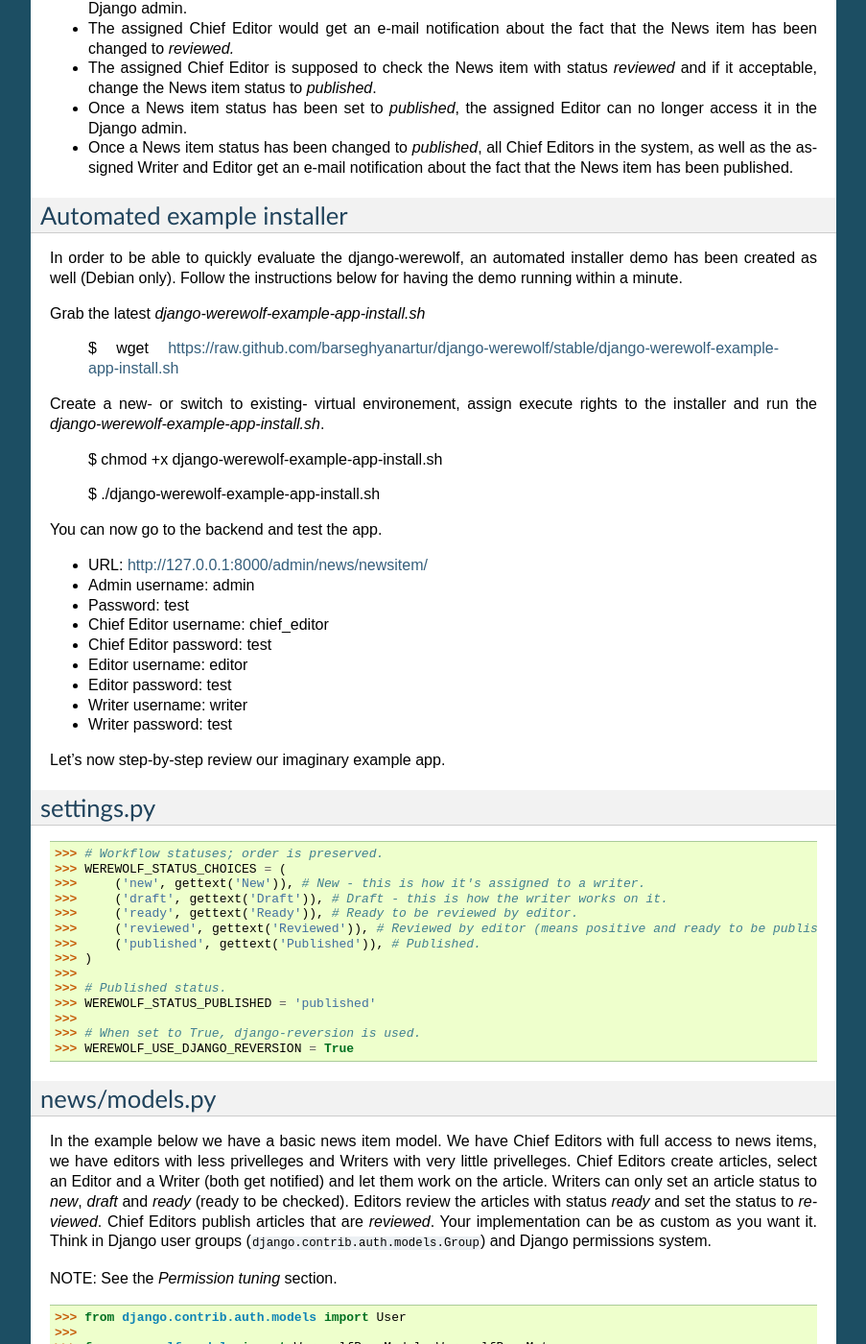
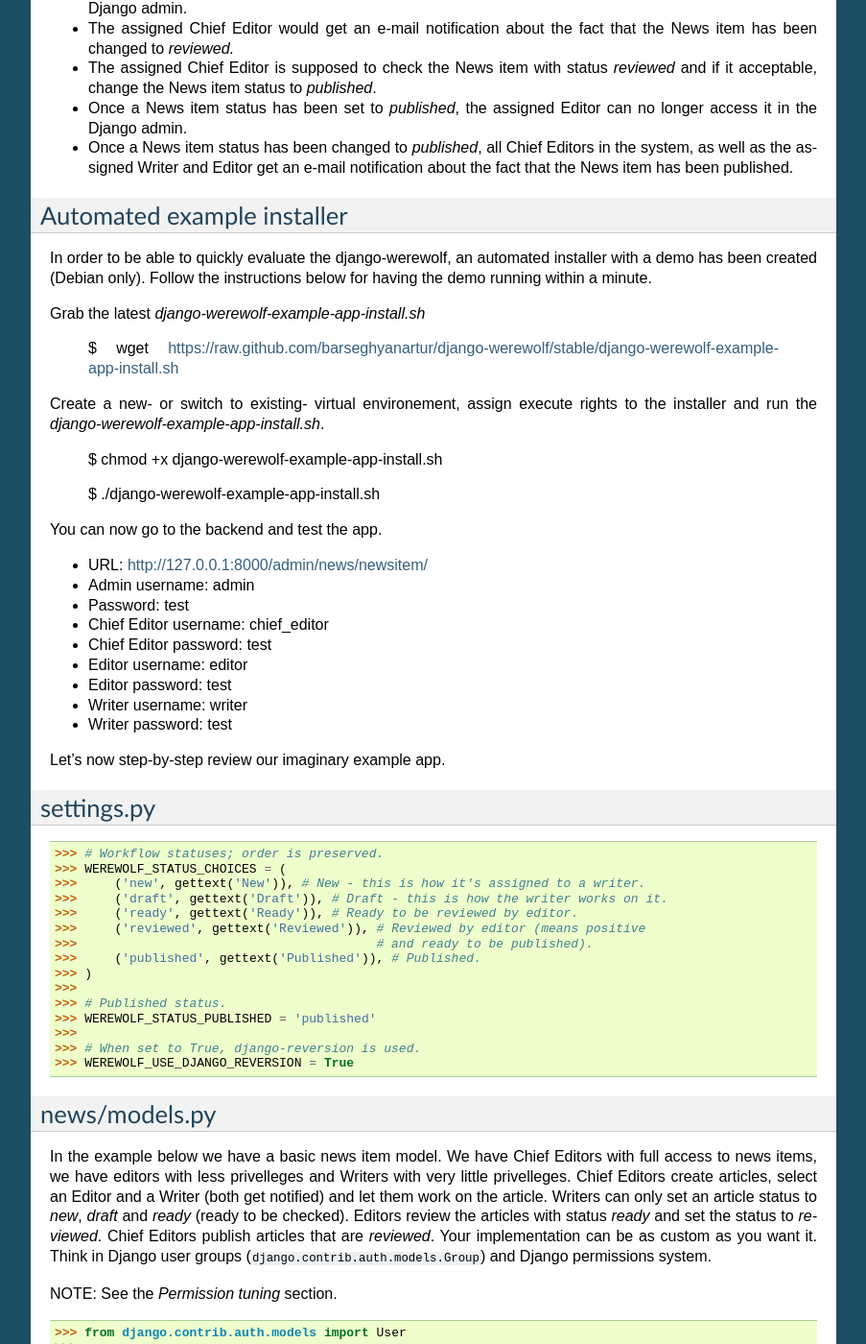
Before and after one commit to barseghyanartur/django-werewolf, a Sphinx documentation site: the page built from docs/index.rst, in a window 1280 px wide and 1400 px high, scrolled down 1216 px. Shown: the whole window at 96% size, without its empty margins (198-1101 px from the left). Built offline with Sphinx 7.4.7, drawn with Linux system fonts in a browser that asks for light colours.

Commit message:
better docs

```diff
--- a/docs/index.rst
+++ b/docs/index.rst
@@ -65,8 +65,8 @@
 
 Automated example installer
 -----------------------------------
-In order to be able to quickly evaluate the django-werewolf, an automated installer demo has been created as
-well (Debian only). Follow the instructions below for having the demo running within a minute.
+In order to be able to quickly evaluate the django-werewolf, an automated installer with a demo has been created
+(Debian only). Follow the instructions below for having the demo running within a minute.
 
 Grab the latest `django-werewolf-example-app-install.sh`
 
@@ -100,7 +100,8 @@
 >>>     ('new', gettext('New')), # New - this is how it's assigned to a writer.
 >>>     ('draft', gettext('Draft')), # Draft - this is how the writer works on it.
 >>>     ('ready', gettext('Ready')), # Ready to be reviewed by editor.
->>>     ('reviewed', gettext('Reviewed')), # Reviewed by editor (means positive and ready to be published).
+>>>     ('reviewed', gettext('Reviewed')), # Reviewed by editor (means positive
+>>>                                        # and ready to be published).
 >>>     ('published', gettext('Published')), # Published.
 >>> )
 >>>
@@ -135,9 +136,11 @@
 >>>     body = models.TextField(_("Body"))
 >>>     date_published = models.DateTimeField(_("Date published"), \
 >>>                                           default=datetime.datetime.now())
->>>     author = models.ForeignKey(User, verbose_name=_("Author"), related_name='authors', \
+>>>     author = models.ForeignKey(User, verbose_name=_("Author"), \
+>>>                                related_name='authors', \
 >>>                                limit_choices_to=_writers)
->>>     editor = models.ForeignKey(User, verbose_name=_("Editor"), related_name='editors', \
+>>>     editor = models.ForeignKey(User, verbose_name=_("Editor"), \
+>>>                                related_name='editors', \
 >>>                                limit_choices_to=_editors)
 >>>     chief_editor = models.ForeignKey(User, verbose_name=_("Chief editor"), \
 >>>                                      related_name='chief_editors', \
```
Also changed, not shown: README.rst (+8 -5 lines), 1 other file.
